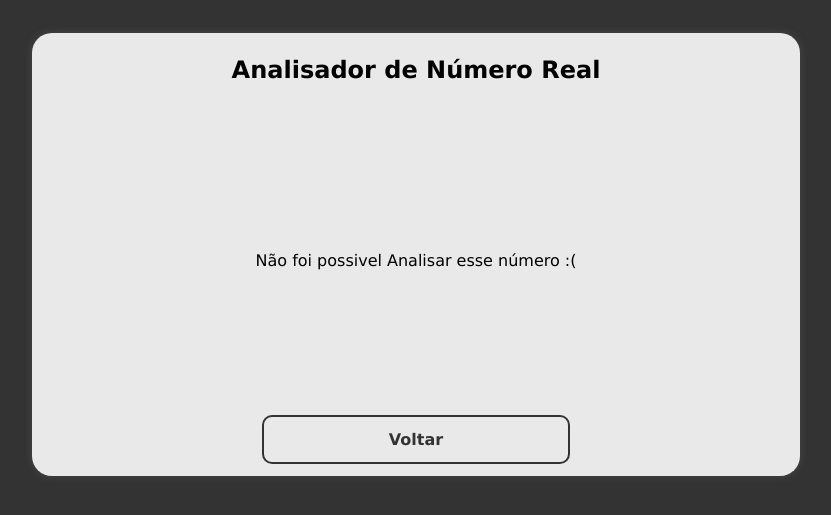
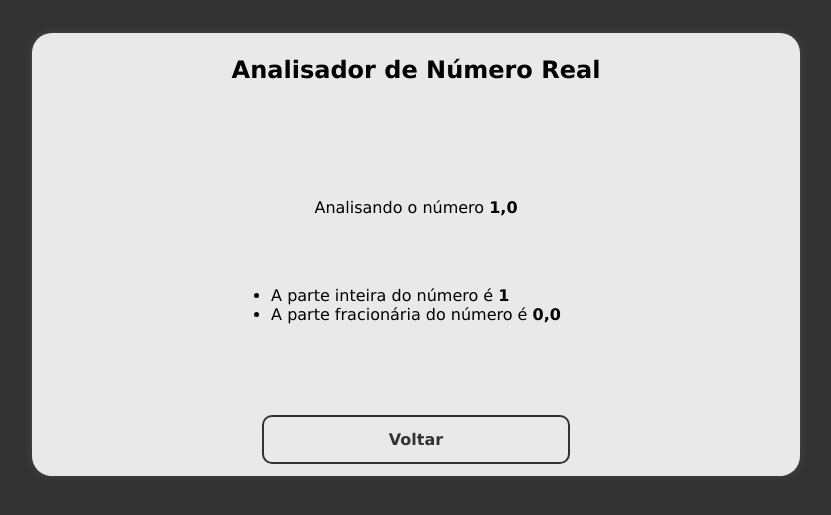
Before and after one commit to felipe-cas/Estudos-Cursos, a PHP site: page /analisa.php?numero=1 in a window 1280 px wide. Shown: the part 176-691 px from the top of the page, without its empty margins (224-1055 px from the left). Run offline with PHP 8.4, Linux system fonts and the light colour scheme.

Commit message:
Desafio 005 - Correção de detalhes

```diff
--- a/curso_php/Mod1/desafios/d05/analisa.php
+++ b/curso_php/Mod1/desafios/d05/analisa.php
@@ -15,21 +15,30 @@
 		<div class="sectionInfo">
 			<div id="_resultados">
 				<?php
-					$num = str_replace(',', '.', $_GET['numero']);
-					$pos = strripos($num, '.');
+					function parseNumero() {
+						$num = str_replace(',', '.', $_GET['numero']);
+						$pos = strripos($num, '.') ?: strlen($num);
 
-					if ($pos == false || $pos == strlen($num) - 1) {
-						echo "<p>Não foi possivel Analisar esse número :(</p>";
+						$p1 = str_replace('.', '', substr($num, 0, $pos));
+						$p2 = substr($num, $pos + 1);
 
-					} else {
+						$p1 = is_numeric($p1) ? $p1 : 0;
+						$p2 = is_numeric($p2) ? $p2 : 0;
 
-						$pInteiro = str_replace('.', '', substr($num, 0, $pos));
-						$pFracion = str_replace('.', ',', substr($num, $pos));
-						$num = $pInteiro . $pFracion;
+						$qt = strlen((string) $p2);
 
-						echo "<p>Analisando o número <strong>$num</strong></p>";
-						echo "<ul><li>A parte inteira do número é <strong>$pInteiro</strong></li><li>A parte fracionária do número é <strong> 0$pFracion</strong></li></ul>";
+						return array(
+							(float) $p1 . ',' . $p2, 	// 0 - numero completo
+							$qt,						// 1 - tamanho parte fracional
+							(int) $p1,					// 2 - parte intera numero
+							'0,' . $p2					// 3 - parte fracionaria numero
+						);
 					}
+
+					$data = parseNumero();
+
+					echo "<p>Analisando o número <strong>" . $data[0] . "</strong></p>";
+					echo "<ul><li>A parte inteira do número é <strong>" . $data[2] . "</strong></li><li>A parte fracionária do número é <strong>" . $data[3] . "</strong></li></ul>";
 				?>
 			</div>
 			<a class="botao voltar" href="index.html">Voltar</a>
--- a/curso_php/Mod1/desafios/d05/index.html
+++ b/curso_php/Mod1/desafios/d05/index.html
@@ -14,7 +14,7 @@
 		<h2>Analisador de Número Real</h2>
 		<form action="analisa.php" method="GET" class="sectionInfo" autocomplete="off">
 			<label for="_numero">Escolha um numero real</label>
-			<input type="text" name="numero" id="_numero" placeholder="numero">
+			<input type="text" name="numero" id="_numero" placeholder="numero" required>
 			<button type="submit" class="botao">Analisar</button>
 		</form>
 	</main>
```
